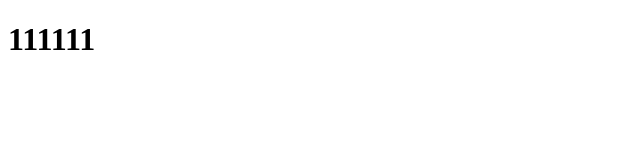
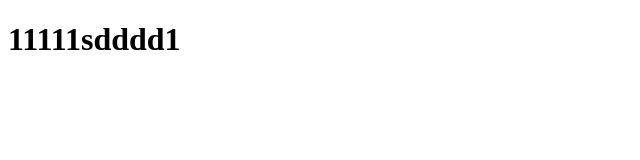
Before and after one commit to chemrong/Cource317, a plain HTML site: page index.html in a window 1280 px wide. Shown: the whole page, without its empty margins (0-640 px from the left). Drawn offline with Linux system fonts and the light colour scheme.

Commit message:
第二個人範本

```diff
--- a/index.html
+++ b/index.html
@@ -7,6 +7,6 @@
     <title>Document</title>
 </head>
 <body>
-    <h1>111111</h1>
+    <h1>11111sdddd1</h1>
 </body>
 </html>
```
